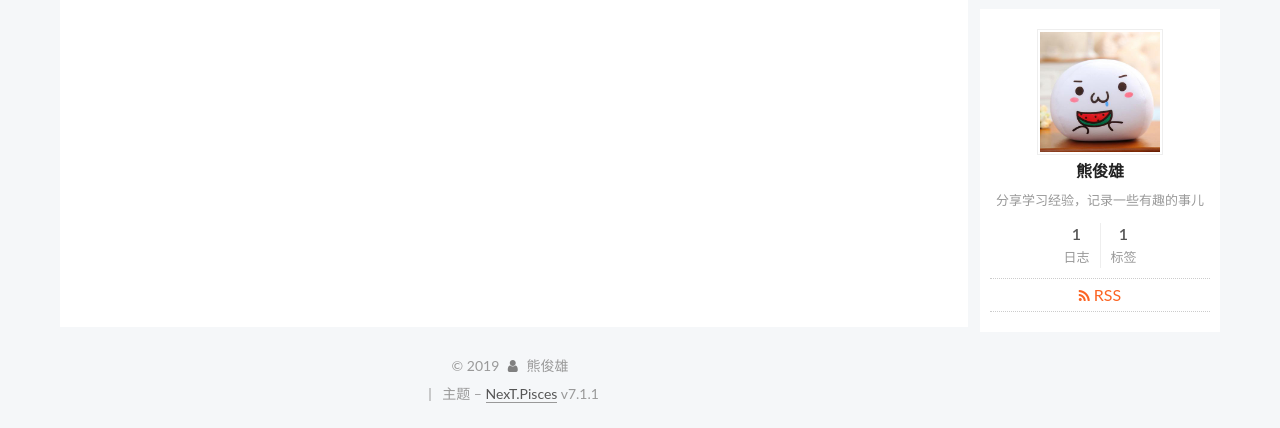
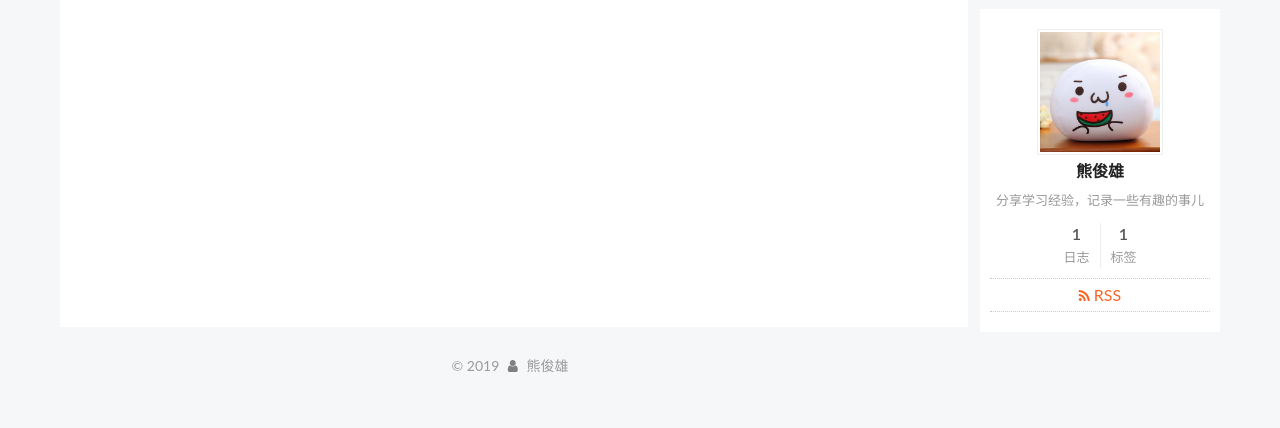
Before and after one commit to Pacoxion/Pacoxion.github.io, a plain HTML site: page index.html in a window 1280 px wide. Shown: the part 376-804 px from the top of the page. Drawn offline with Linux system fonts and the light colour scheme; some packages are replaced by stand-ins of ours; a script that the page names is missing.

Commit message:
Site updated: 2019-05-01 21:44:58

```diff
--- a/index.html
+++ b/index.html
@@ -628,16 +628,6 @@
 
 </div>
 
-
-
-
-  <span class="post-meta-divider">|</span>
-
-
-
-  <div class="theme-info">主题 – <a href="https://theme-next.org" class="theme-link" rel="noopener" target="_blank">NexT.Pisces</a> v7.1.1</div>
-
-
 <div>
 <script async src="https://busuanzi.ibruce.info/busuanzi/2.3/busuanzi.pure.mini.js"></script>
 <span id="busuanzi_container_site_pv" style="display:none">
@@ -648,7 +638,6 @@
     有<span id="busuanzi_value_site_uv"></span>人看过我的博客啦
 </span>
 </div>
-
 
 
 
```
Also changed, not shown: 2019/05/01/test/index.html (+0 -11 lines), about/index.html (+0 -11 lines), archives/2019/05/index.html (+0 -11 lines), archives/2019/index.html (+0 -11 lines), archives/index.html (+0 -11 lines), categories/index.html (+0 -11 lines), tags/12/index.html (+0 -11 lines), tags/index.html (+0 -11 lines).
